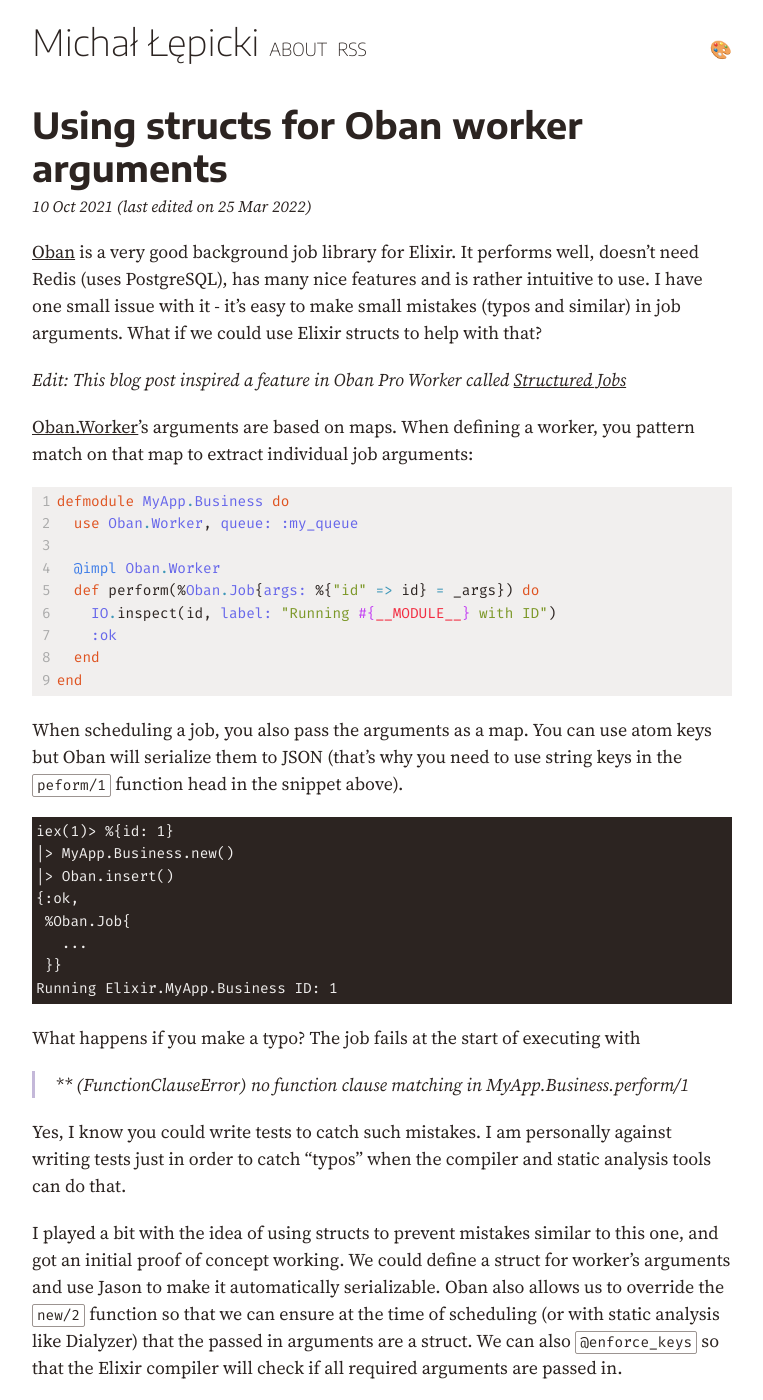
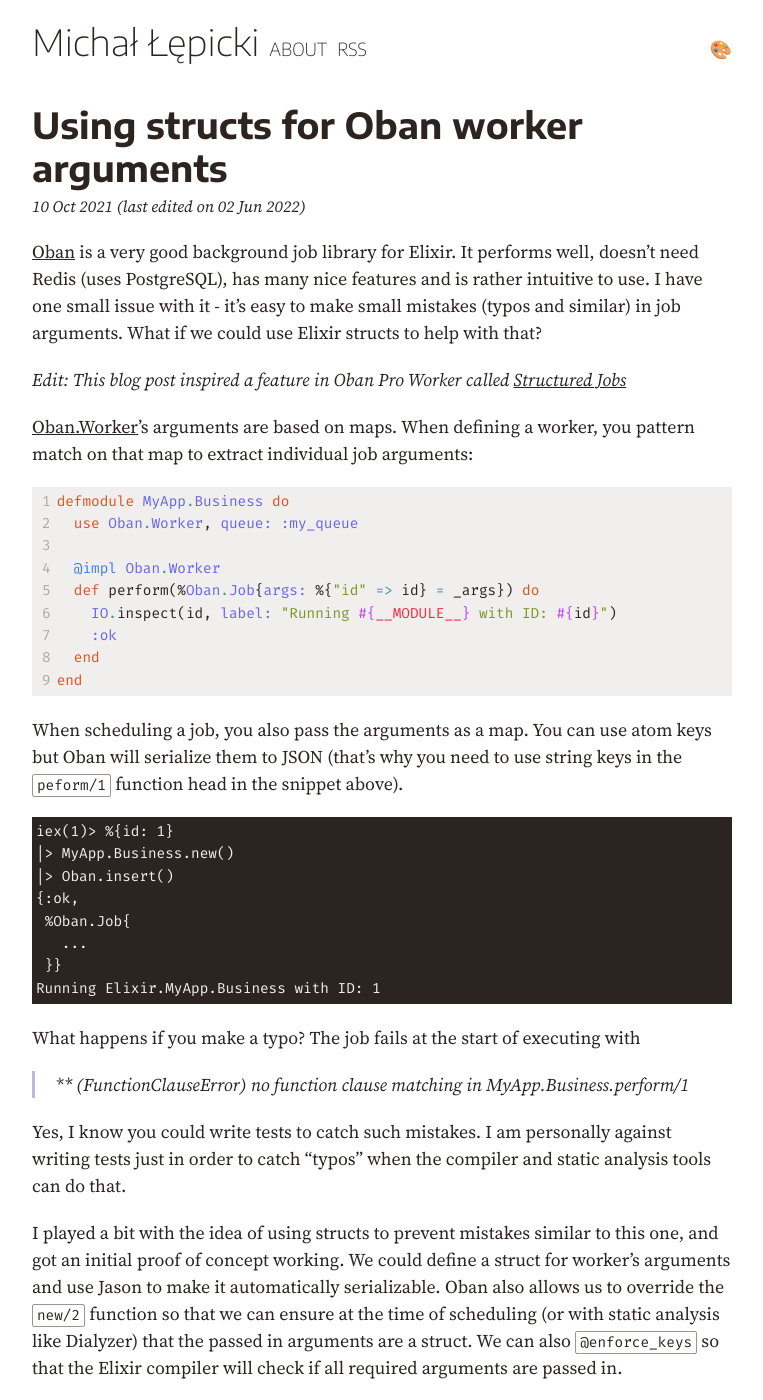
Before and after one commit to michallepicki/blog, a Jekyll site: the page built from _posts/2021-10-10-using-structs-for-oban-worker-arguments.md, in a window 1280 px wide and 1400 px high. Shown: the whole window, without its empty margins (258-1021 px from the left). Built offline with Jekyll 4.4.1, drawn with Linux system fonts in a browser that asks for light colours; some of the changed text lies outside the part shown.

Commit message:
Align code with output in the oban post

```diff
--- a/_posts/2021-10-10-using-structs-for-oban-worker-arguments.md
+++ b/_posts/2021-10-10-using-structs-for-oban-worker-arguments.md
@@ -1,6 +1,6 @@
 ---
 title: Using structs for Oban worker arguments
-edit_date: 2022-03-25
+edit_date: 2022-06-02
 ---
 [Oban](https://hexdocs.pm/oban/) is a very good background job library for Elixir. It performs well, doesn't need Redis (uses PostgreSQL), has many nice features and is rather intuitive to use. I have one small issue with it - it's easy to make small mistakes (typos and similar) in job arguments. What if we could use Elixir structs to help with that?
 
@@ -14,7 +14,7 @@ defmodule MyApp.Business do
 
   @impl Oban.Worker
   def perform(%Oban.Job{args: %{"id" => id} = _args}) do
-    IO.inspect(id, label: "Running #{__MODULE__} with ID")
+    IO.inspect(id, label: "Running #{__MODULE__} with ID: #{id}")
     :ok
   end
 end
@@ -30,7 +30,7 @@ iex(1)> %{id: 1}
  %Oban.Job{
    ...
  }}
-Running Elixir.MyApp.Business ID: 1
+Running Elixir.MyApp.Business with ID: 1
 {% endraw %}{% endcapture %}{% include code_block.html code=c class="terminal" %}
 
 What happens if you make a typo? The job fails at the start of executing with
@@ -51,7 +51,7 @@ defmodule MyApp.Business do
 
   @impl Oban.Worker
   def perform(%Oban.Job{args: %{"id" => id} = _args}) do
-    IO.inspect(id, label: "Running #{__MODULE__} with ID")
+    IO.inspect(id, label: "Running #{__MODULE__} with ID: #{id}")
     :ok
   end
 
@@ -90,7 +90,7 @@ defmodule MyApp.Business do
 
   @impl Oban.Worker
   def perform(%Oban.Job{args: unquote(ObanArgsHelper.convert(@args))}) do
-    IO.inspect(id, label: "Running #{__MODULE__} with ID")
+    IO.inspect(id, label: "Running #{__MODULE__} with ID: #{id}")
     :ok
   end
 
@@ -136,7 +136,7 @@ defmodule MyApp.Business do
 
   @impl Oban.Worker
   def perform(%Oban.Job{args: unquote(@args_matcher)}) do
-    IO.inspect(id, label: "Running #{__MODULE__} with ID")
+    IO.inspect(id, label: "Running #{__MODULE__} with ID: #{id}")
     :ok
   end
 end
```
